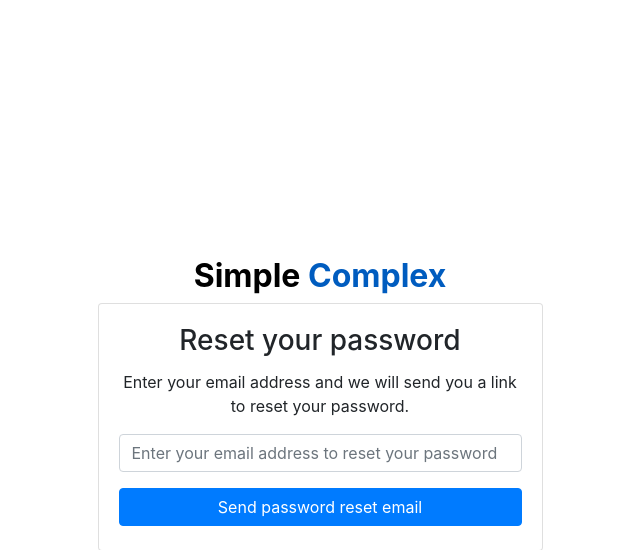
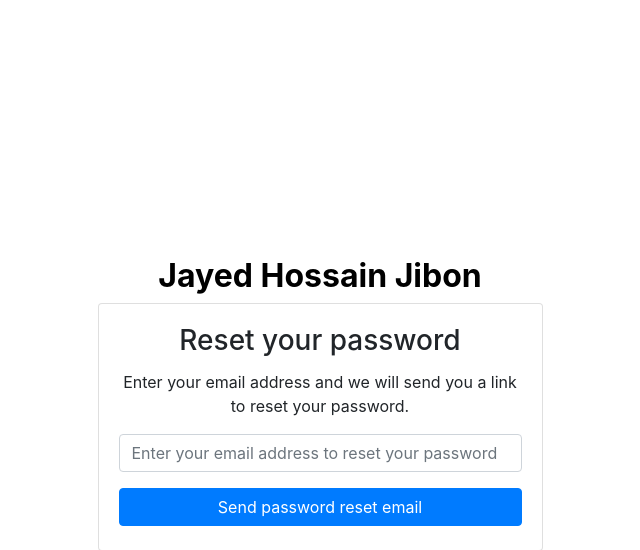
Before and after one commit to jibon969/iPortfolio, a Django app: page /reset/ in a window 1280 px wide. Shown: the top 550 px of the page, without its empty margins (320-960 px from the left). Run offline with Django 3.2, Linux system fonts and the light colour scheme; some libraries are stand-ins or nearby versions.

Commit message:
change some titile

```diff
--- a/accounts/templates/accounts/register/activation_error.html
+++ b/accounts/templates/accounts/register/activation_error.html
@@ -7,7 +7,7 @@
         <div class="container">
             <h3 class="text-center font-weight-bold mt-3">
                 <a href="{% url 'home' %}">
-                    Simple <span class="limited">Complex</span>
+                     Jayed Hossain Jibon
                 </a>
             </h3>
             <div class='row'>
--- a/accounts/templates/accounts/register/password_change.html
+++ b/accounts/templates/accounts/register/password_change.html
@@ -9,7 +9,7 @@
         <div class="container">
             <h3 class="text-center font-weight-bold mt-3">
                 <a href="{% url 'home' %}">
-                    Simple <span class="limited">Complex</span>
+                     Jayed Hossain Jibon
                 </a>
             </h3>
             <div class="row justify-content-center">
--- a/accounts/templates/accounts/register/password_reset.html
+++ b/accounts/templates/accounts/register/password_reset.html
@@ -7,7 +7,7 @@
         <div class="container">
             <h2 class="text-center font-weight-bold my-2">
                 <a href="{% url 'home' %}">
-                    Simple <span class="limited">Complex</span>
+                     Jayed Hossain Jibon
                 </a>
             </h2>
             <div class="row justify-content-center">
--- a/accounts/templates/accounts/register/password_reset_complete.html
+++ b/accounts/templates/accounts/register/password_reset_complete.html
@@ -8,7 +8,7 @@
         <div class="container">
             <h2 class="text-center font-weight-bold my-4">
                 <a href="{% url 'home' %}">
-                    Simple <span class="limited">Complex</span>
+                     Jayed Hossain Jibon
                 </a>
             </h2>
             <div class="row justify-content-center">
--- a/accounts/templates/accounts/register/password_reset_confirm.html
+++ b/accounts/templates/accounts/register/password_reset_confirm.html
@@ -13,7 +13,7 @@
         <div class="container">
             <h2 class="text-center font-weight-bold my-2">
                 <a href="{% url 'home' %}">
-                    Simple <span class="limited">Complex</span>
+                     Jayed Hossain Jibon
                 </a>
             </h2>
             <div class="row justify-content-center">
--- a/accounts/templates/accounts/register/password_reset_done.html
+++ b/accounts/templates/accounts/register/password_reset_done.html
@@ -7,7 +7,7 @@
         <div class="container">
             <h3 class="text-center font-weight-bold my-3">
                 <a href="{% url 'home' %}">
-                    Simple <span class="limited">Complex</span>
+                     Jayed Hossain Jibon
                 </a>
             </h3>
             <div class="row justify-content-center">
```
